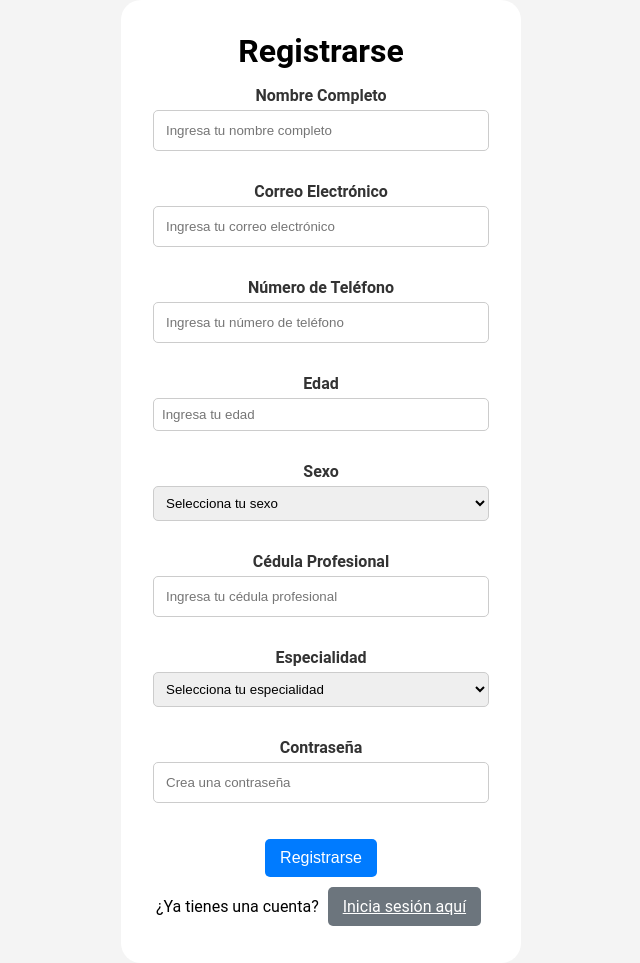
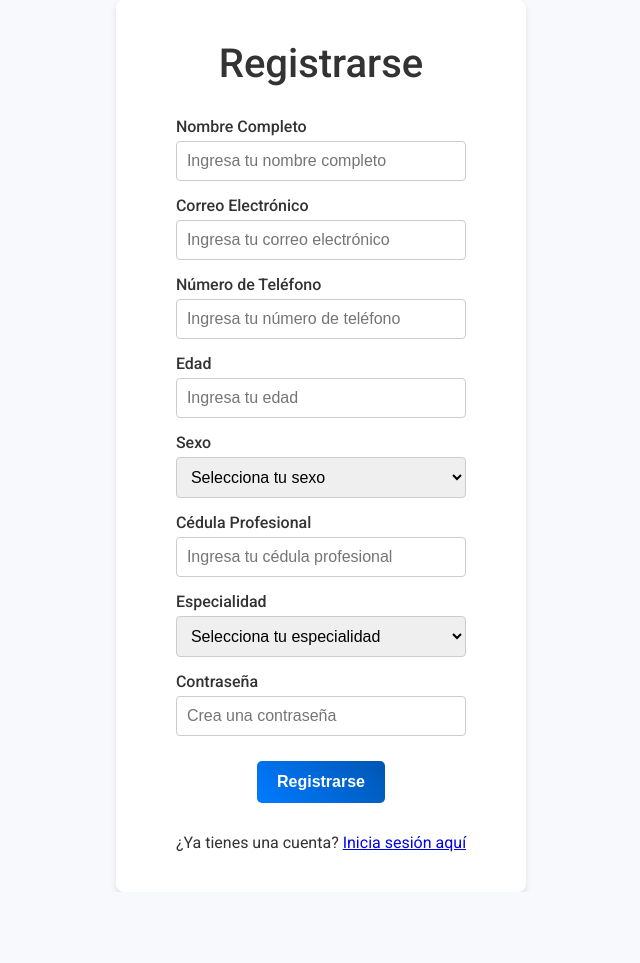
Before and after one commit to Krieger078/proyecto_doctores, a Flask app: page /register in a window 1280 px wide. Shown: the whole page, without its empty margins (319-959 px from the left). After the commit the page ends 892 px from the top, so only its background shows below. Run offline with Flask 3, Linux system fonts and the light colour scheme.

Commit message:
Conexión base de datos, registros exitosos, cifrado de password, calendario y funcion para ver pacientes y eliminarlos

```diff
--- a/app.py
+++ b/app.py
@@ -1,34 +1,217 @@
-from flask import Flask, render_template
+from flask import Flask, render_template, request, redirect, url_for, flash, session
+from flask_sqlalchemy import SQLAlchemy
+from werkzeug.security import generate_password_hash, check_password_hash
+import os
 
 app = Flask(__name__)
+app.secret_key = 'tu_clave_secreta'
 
+# Acceso a mi SQL
+app.config['SQLALCHEMY_DATABASE_URI'] = 'mysql+pymysql://root:P1ng0r1nd05@localhost/proyecto_doctores'
+app.config['SQLALCHEMY_TRACK_MODIFICATIONS'] = False
+
+db = SQLAlchemy(app)
+
+# Clase Doctor
+class User(db.Model):
+    __tablename__ = 'doctores'
+    id = db.Column(db.Integer, primary_key=True)
+    nombrecompleto = db.Column(db.String(150), nullable=False)
+    email = db.Column(db.String(150), nullable=False, unique=True)
+    telefono = db.Column(db.String(20), nullable=False)
+    edad = db.Column(db.Integer, nullable=False)
+    sexo = db.Column(db.String(20), nullable=False)
+    licencia = db.Column(db.String(100), nullable=False)
+    password = db.Column(db.String(300), nullable=False)
+    especialidad = db.Column(db.String(100), nullable=False)
+
+    def __repr__(self):
+        return f'<User {self.nombrecompleto}>'
+
+# Clase Paciente
+class Patient(db.Model):
+    __tablename__ = 'pacientes'
+    id = db.Column(db.Integer, primary_key=True)
+    doctor_id = db.Column(db.Integer, db.ForeignKey('doctores.id'), nullable=False)
+    nombre = db.Column(db.String(150), nullable=False)
+    fecha_nacimiento = db.Column(db.Date, nullable=True)
+    genero = db.Column(db.String(20), nullable=True)
+    peso = db.Column(db.Float, nullable=True)
+    altura = db.Column(db.Float, nullable=True)
+    condiciones_medicas = db.Column(db.Text, nullable=True)
+    notas = db.Column(db.Text, nullable=True)
+    especialidad = db.Column(db.String(100), nullable=True)
+
+    def __repr__(self):
+        return f'<Patient {self.nombre}>'
+
+# Rutas
 @app.route('/')
 def index():
     return render_template('index.html')
 
-@app.route('/login')
+@app.route('/login', methods=['GET', 'POST'])
 def login():
+    if request.method == 'POST':
+        email = request.form['email']
+        password_input = request.form['password']
+        user = User.query.filter_by(email=email).first()
+        if user and check_password_hash(user.password, password_input):
+            flash('Inicio de sesión exitoso', 'success')
+            session['user_id'] = user.id
+            return redirect(url_for('dashboard'))
+        else:
+            flash('Correo o contraseña incorrectos', 'error')
     return render_template('login.html')
 
-@app.route('/register')
+@app.route('/register', methods=['GET', 'POST'])
 def register():
+    if request.method == 'POST':
+        nombrecompleto = request.form['nombrecompleto']
+        email = request.form['email']
+        telefono = request.form['telefono']
+        edad = request.form['edad']
+        sexo = request.form['sexo']
+        licencia_prof = request.form['licencia']
+        especialidad = request.form['especialidad']
+        password_input = request.form['password']
+
+        # Validación 7 u 8 digitos cedula profesional
+        if not licencia_prof.isdigit() or not (7 <= len(licencia_prof) <= 8):
+            flash('La cédula profesional debe contener 7 u 8 dígitos.', 'error')
+            return redirect(url_for('register'))
+
+        hashed_password = generate_password_hash(password_input)
+
+        new_user = User(
+            nombrecompleto=nombrecompleto,
+            email=email,
+            telefono=telefono,
+            edad=edad,
+            sexo=sexo,
+            licencia=licencia_prof,
+            especialidad=especialidad,
+            password=hashed_password
+        )
+        try:
+            db.session.add(new_user)
+            db.session.commit()
+            flash('Registro exitoso. Ahora puedes iniciar sesión.', 'success')
+            return redirect(url_for('login'))
+        except Exception as e:
+            db.session.rollback()
+            flash('Error al registrar el usuario. Inténtalo de nuevo.', 'error')
+            print(e)
     return render_template('register.html')
 
+
+# Dashboard del doctor
 @app.route('/dashboard')
 def dashboard():
+    if 'user_id' not in session:
+        flash('Debes iniciar sesión primero', 'error')
+        return redirect(url_for('login'))
     return render_template('dashboard.html')
 
-@app.route('/agregar_paciente')
+# Rutas para la gestión de pacientes
+
+# Agregar paciente
+@app.route('/agregar_paciente', methods=['GET', 'POST'])
 def agregar_paciente():
+    if 'user_id' not in session:
+        flash('Debes iniciar sesión primero', 'error')
+        return redirect(url_for('login'))
+    if request.method == 'POST':
+        nombre = request.form['nombre']
+        fecha_nacimiento = request.form.get('fecha_nacimiento')
+        genero = request.form['genero']
+        peso = request.form.get('peso')
+        altura = request.form.get('altura')
+        condiciones_medicas = request.form.get('condiciones_medicas')
+        notas = request.form.get('notas')
+
+        from datetime import datetime
+        fecha_obj = None
+        if fecha_nacimiento:
+            try:
+                fecha_obj = datetime.strptime(fecha_nacimiento, '%Y-%m-%d').date()
+            except ValueError:
+                flash('Formato de fecha incorrecto. Usa AAAA-MM-DD.', 'error')
+                return redirect(url_for('agregar_paciente'))
+
+        try:
+            peso = float(peso) if peso else None
+            altura = float(altura) if altura else None
+        except ValueError:
+            flash('El peso y la altura deben ser números.', 'error')
+            return redirect(url_for('agregar_paciente'))
+
+        new_patient = Patient(
+            doctor_id=session['user_id'],
+            nombre=nombre,
+            fecha_nacimiento=fecha_obj,
+            genero=genero,
+            peso=peso,
+            altura=altura,
+            condiciones_medicas=condiciones_medicas,
+            notas=notas
+        )
+        try:
+            db.session.add(new_patient)
+            db.session.commit()
+            flash('Paciente agregado exitosamente', 'success')
+            return redirect(url_for('dashboard'))
+        except Exception as e:
+            db.session.rollback()
+            flash('Error al agregar paciente', 'error')
+            print(e)
     return render_template('agregar_paciente.html')
 
+# Ver pacientes
 @app.route('/ver_pacientes')
 def ver_pacientes():
-    return render_template('ver_pacientes.html')
+    if 'user_id' not in session:
+        flash('Debes iniciar sesión primero', 'error')
+        return redirect(url_for('login'))
+    patients = Patient.query.filter_by(doctor_id=session['user_id']).all()
+    return render_template('ver_pacientes.html', patients=patients)
 
+# Eliminar pacientes (lista)
 @app.route('/eliminar_pacientes')
 def eliminar_pacientes():
-    return render_template('eliminar_pacientes.html')
+    if 'user_id' not in session:
+        flash('Debes iniciar sesión primero', 'error')
+        return redirect(url_for('login'))
+    patients = Patient.query.filter_by(doctor_id=session['user_id']).all()
+    return render_template('eliminar_pacientes.html', patients=patients)
+
+# Borrar paciente
+@app.route('/eliminar_paciente/<int:patient_id>', methods=['POST'])
+def eliminar_paciente(patient_id):
+    if 'user_id' not in session:
+        flash('Debes iniciar sesión primero', 'error')
+        return redirect(url_for('login'))
+    patient = Patient.query.filter_by(id=patient_id, doctor_id=session['user_id']).first()
+    if not patient:
+        flash('Paciente no encontrado', 'error')
+        return redirect(url_for('eliminar_pacientes'))
+    try:
+        db.session.delete(patient)
+        db.session.commit()
+        flash('Paciente eliminado', 'success')
+    except Exception as e:
+        db.session.rollback()
+        flash('Error al eliminar paciente', 'error')
+    return redirect(url_for('eliminar_pacientes'))
+
+# Cerrar sesión
+@app.route('/logout')
+def logout():
+    session.pop('user_id', None)
+    flash('Sesión cerrada correctamente', 'success')
+    return redirect(url_for('index'))
 
 if __name__ == '__main__':
+    with app.app_context():
+        db.create_all()
     app.run(debug=True)
--- a/static/styles.css
+++ b/static/styles.css
@@ -1,144 +1,119 @@
+/* Reset básico y configuración de box-sizing */
 * {
     margin: 0;
     padding: 0;
     box-sizing: border-box;
   }
+
   /* Estilos generales */
   body {
+    font-family: 'Roboto', sans-serif;
+    background: #f7f9fc;
+    color: #333;
     display: flex;
+    align-items: center;
     justify-content: center;
-    align-items: center;
     min-height: 100vh;
-    margin: 0;
-    font-family: 'Roboto', sans-serif;
-    background-color: #f4f4f4;
   }
 
   .container {
-    background-color: white;
-    padding: 2rem;
-    border-radius: 20px;
-    box-shadow: 10 20px 8px rgba(0, 0, 0, 0.1);
-    width: 100%;
-    max-width: 400px;
-    margin: auto; /* Esto lo centra horizontalmente */
     text-align: center;
+    background: #fff;
+    padding: 40px 60px;
+    border-radius: 8px;
+    box-shadow: 0 4px 6px rgba(0,0,0,0.1);
   }
 
-h1, h2, h3 {
-    margin-bottom: 1rem;
+  h1 {
+    margin-bottom: 30px;
+    font-weight: 500;
+    font-size: 2.5rem;
   }
 
-/* Botones */
-button, .btn, input[type="submit"] {
-    display: inline-block;
-    padding: 10px 15px;
-    margin: 5px;
-    border: none;
-    border-radius: 5px;
-    cursor: pointer;
-    font-size: 16px;
-}
-
-.btn-primary {
-    background-color: #007bff;
-    color: white;
-}
-
-.btn-primary:hover {
-    background-color: #0056b3;
-}
-
-.btn-danger {
-    background-color: #dc3545;
-    color: white;
-}
-
-.btn-danger:hover {
-    background-color: #a71d2a;
-}
-
-.btn-secondary {
-    background-color: #6c757d;
-    color: white;
-}
-
-.btn-secondary:hover {
-    background-color: #565e64;
-}
-
-/* Formularios */
+  /* Estilos para formularios */
   form {
     display: flex;
     flex-direction: column;
-    gap: 1rem;
+    gap: 15px;
+    margin-top: 20px;
   }
 
   .form-group {
-    margin-bottom: 15px;
+    display: flex;
+    flex-direction: column;
+    text-align: left;
   }
 
-label {
-    font-weight: bold;
-    color: #333;
+  .form-group label {
+    margin-bottom: 5px;
+    font-weight: 500;
   }
 
-input, select, textarea {
-    width: 100%;
-    padding: 8px;
-    margin-top: 5px;
+  .form-group input,
+  .form-group select,
+  .form-group textarea {
+    padding: 10px;
     border: 1px solid #ccc;
-    border-radius: 5px;
+    border-radius: 4px;
+    font-size: 1rem;
   }
 
-input[type="text"], input[type="password"], input[type="email"] {
-    padding: 0.75rem;
+  button[type="submit"] {
+    cursor: pointer;
+    border: none;
+    padding: 12px 20px;
+    border-radius: 5px;
+    font-size: 1rem;
   }
 
-textarea {
-    resize: vertical;
+  /* Separador para enlaces de registro/login */
+  .espaciado {
+    margin-top: 20px;
   }
 
-/* Navegación */
-nav {
-    background-color: #003366;
-    padding: 10px;
-    text-align: center;
+  /* Estilos generales para botones (Dashboard y otros) */
+  .btn {
+    display: inline-block;
+    margin: 10px;
+    text-decoration: none;
+    font-weight: 600;
+    padding: 14px 28px;
+    border-radius: 8px;
+    background: linear-gradient(45deg, #007BFF, #0056b3);
+    color: #fff;
+    transition: transform 0.2s ease, box-shadow 0.2s ease;
   }
 
-nav a {
-    color: white;
-    text-decoration: none;
-    margin: 0 15px;
-    font-size: 18px;
+  .btn:hover {
+    transform: scale(1.05);
+    box-shadow: 0 4px 15px rgba(0, 0, 0, 0.2);
   }
 
-nav a:hover {
-    text-decoration: underline;
+  /* Botones específicos (login, register) */
+  .btn.login {
+    background-color: #007BFF;
+    color: #fff;
   }
 
-/* Listas */
-ul {
-    list-style-type: none;
-    padding: 0;
+  .btn.register {
+    background-color: #28a745;
+    color: #fff;
   }
 
-li {
-    background: #f8f9fa;
-    margin: 5px 0;
-    padding: 10px;
-    border-radius: 5px;
+  /* Estilos exclusivos para el botón de cerrar sesión */
+  .logout-btn {
+    display: inline-block;
+    margin: 10px;
+    text-decoration: none;
+    font-weight: 600;
+    padding: 14px 28px;
+    border-radius: 8px;
+    background-color: #dc3545;
+    color: #fff;
+    transition: transform 0.2s ease, box-shadow 0.2s ease;
   }
 
-/* Enlaces generales */
-a {
-    display: inline-block;
-    margin-top: 1rem;
+  .logout-btn:hover {
+    background-color: #c82333;
+    transform: scale(1.05);
   }
-
-/* Responsividad */
-@media (max-width: 600px) {
-    .container {
-        width: 95%;
-    }
-}
--- a/templates/register.html
+++ b/templates/register.html
@@ -4,7 +4,8 @@
   <meta charset="UTF-8">
   <meta name="viewport" content="width=device-width, initial-scale=1.0">
   <title>Registrarse</title>
-  <link rel="stylesheet" href="/static/styles.css">
+  <link href="https://fonts.googleapis.com/css?family=Roboto:300,400,500,700&display=swap" rel="stylesheet">
+  <link rel="stylesheet" href="{{ url_for('static', filename='styles.css') }}">
 </head>
 <body>
   <div class="container">
@@ -12,23 +13,23 @@
     <form action="/register" method="POST">
       <div class="form-group">
         <label for="nombrecompleto">Nombre Completo</label>
-        <input type="text" id="nombrecompleto" name="nombrecompleto" placeholder="Ingresa tu nombre completo" required class="form-control">
+        <input type="text" id="nombrecompleto" name="nombrecompleto" placeholder="Ingresa tu nombre completo" required>
       </div>
       <div class="form-group">
         <label for="email">Correo Electrónico</label>
-        <input type="email" id="email" name="email" placeholder="Ingresa tu correo electrónico" required class="form-control">
+        <input type="email" id="email" name="email" placeholder="Ingresa tu correo electrónico" required>
       </div>
       <div class="form-group">
         <label for="telefono">Número de Teléfono</label>
-        <input type="text" id="telefono" name="telefono" placeholder="Ingresa tu número de teléfono" required class="form-control">
+        <input type="text" id="telefono" name="telefono" placeholder="Ingresa tu número de teléfono" required>
       </div>
       <div class="form-group">
         <label for="edad">Edad</label>
-        <input type="number" id="edad" name="edad" placeholder="Ingresa tu edad" required class="form-control">
+        <input type="number" id="edad" name="edad" placeholder="Ingresa tu edad" required>
       </div>
       <div class="form-group">
         <label for="sexo">Sexo</label>
-        <select id="sexo" name="sexo" required class="form-control">
+        <select id="sexo" name="sexo" required>
           <option value="">Selecciona tu sexo</option>
           <option value="masculino">Masculino</option>
           <option value="femenino">Femenino</option>
@@ -37,11 +38,12 @@
       </div>
       <div class="form-group">
         <label for="licencia">Cédula Profesional</label>
-        <input type="text" id="licencia" name="licencia" placeholder="Ingresa tu cédula profesional" required class="form-control">
+        <input type="text" id="licencia" name="licencia" placeholder="Ingresa tu cédula profesional" required>
       </div>
+      <!-- Menú desplegable para la especialidad -->
       <div class="form-group">
         <label for="especialidad">Especialidad</label>
-        <select id="especialidad" name="especialidad" required class="form-control">
+        <select id="especialidad" name="especialidad" required>
           <option value="">Selecciona tu especialidad</option>
           <option value="Cardiología">Cardiología</option>
           <option value="Dermatología">Dermatología</option>
@@ -61,13 +63,13 @@
       </div>
       <div class="form-group">
         <label for="password">Contraseña</label>
-        <input type="password" id="password" name="password" placeholder="Crea una contraseña" required class="form-control">
+        <input type="password" id="password" name="password" placeholder="Crea una contraseña" required>
       </div>
       <div class="botones">
-        <button type="submit" class="btn btn-primary">Registrarse</button>
+        <button type="submit" class="btn register">Registrarse</button>
       </div>
     </form>
-    <p>¿Ya tienes una cuenta? <a href="/login" class="btn btn-secondary">Inicia sesión aquí</a></p>
+    <p class="espaciado">¿Ya tienes una cuenta? <a href="/login">Inicia sesión aquí</a></p>
   </div>
 </body>
 </html>
--- a/templates/ver_pacientes.html
+++ b/templates/ver_pacientes.html
@@ -3,8 +3,9 @@
 <head>
   <meta charset="UTF-8">
   <meta name="viewport" content="width=device-width, initial-scale=1.0">
-  <link rel="stylesheet" href="/static/styles.css">
   <title>Ver Pacientes</title>
+  <link href="https://fonts.googleapis.com/css?family=Roboto:300,400,500,700&display=swap" rel="stylesheet">
+  <link rel="stylesheet" href="{{ url_for('static', filename='styles.css') }}">
 </head>
 <body>
   <div class="container">
@@ -18,7 +19,7 @@
       {% else %}
       <p>No hay pacientes registrados.</p>
       {% endif %}
-    <p><a href="{{ url_for('dashboard') }}">Volver al Panel</a></p>
+      <p class="espaciado"><a href="{{ url_for('dashboard') }}">Volver al Panel</a></p>
   </div>
 </body>
 </html>
```
Also changed, not shown: templates/agregar_paciente.html (+21 -3 lines), templates/dashboard.html (+9 -8 lines), templates/eliminar_paciente.html (+4 -3 lines), templates/index.html (+4 -3 lines), templates/login.html (+6 -5 lines). Lines whose indentation alone changed are shown as unchanged.
